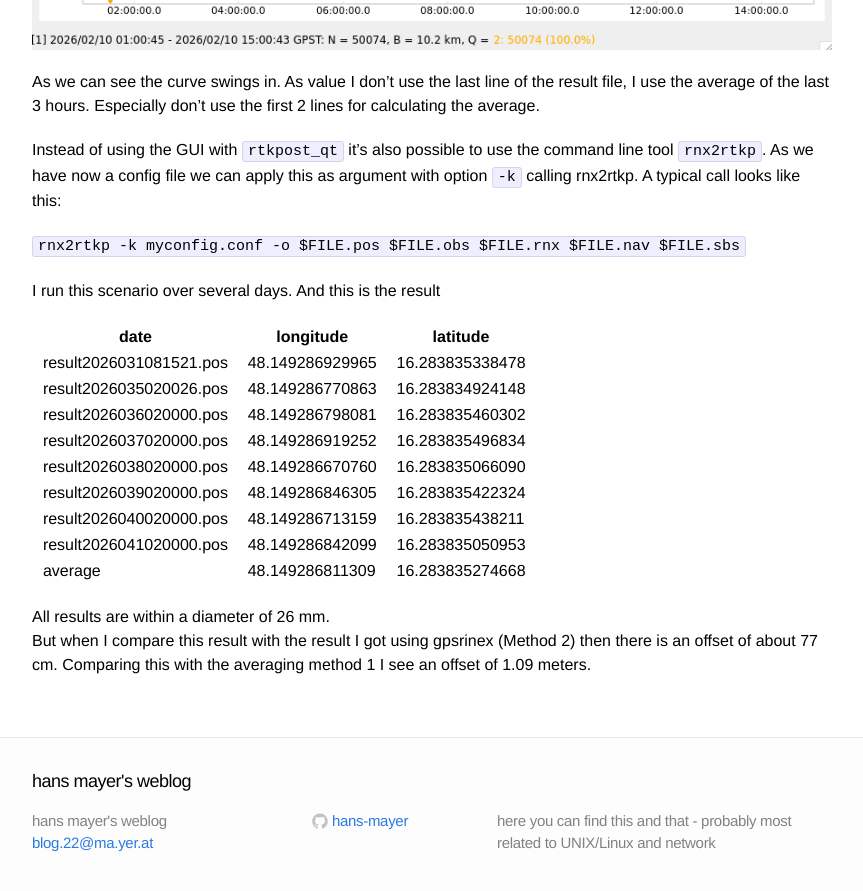
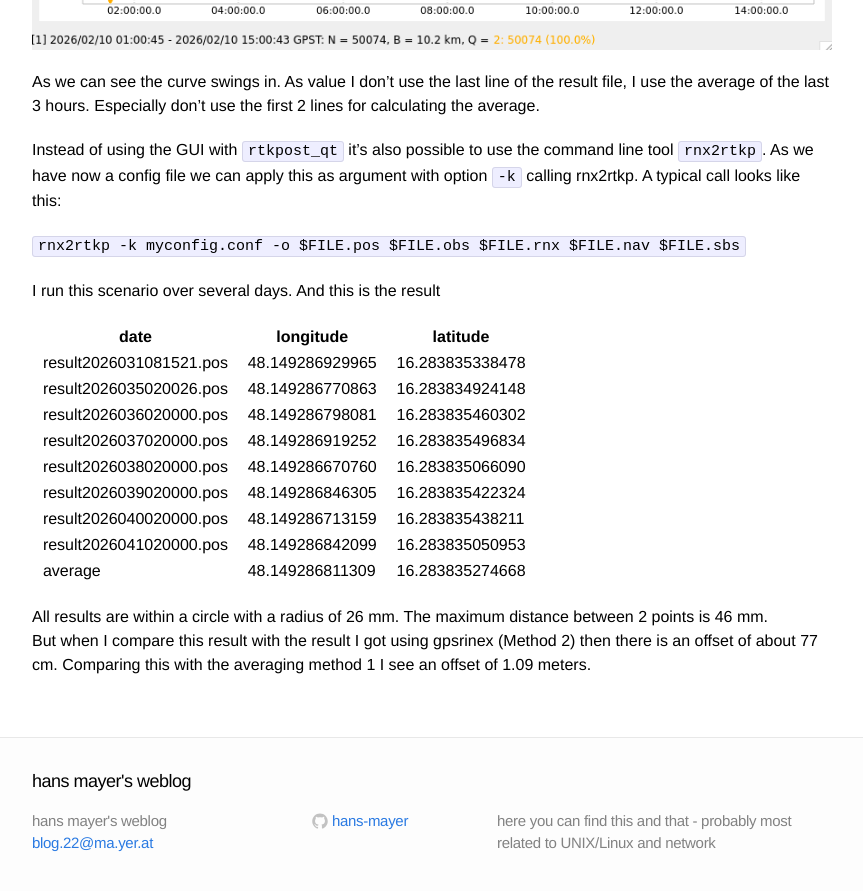
Before and after one commit to hans-mayer/blog, a Jekyll site: the page built from _posts/2026-02-21-PPP-with-RTKLIB.markdown, in a window 1280 px wide and 900 px high, scrolled down 3305 px. Shown: the top 891 px of the window, without its empty margins (208-1071 px from the left). Built offline with Jekyll 4.4.1, drawn with Linux system fonts in a browser that asks for light colours.

Commit message:
_posts/2026-02-21-PPP-with-RTKLIB.markdown

```diff
--- a/_posts/2026-02-21-PPP-with-RTKLIB.markdown
+++ b/_posts/2026-02-21-PPP-with-RTKLIB.markdown
@@ -96,6 +96,6 @@ I run this scenario over several days. And this is the result
 | &nbsp;&nbsp;result2026041020000.pos&nbsp;&nbsp; | &nbsp;&nbsp;48.149286842099&nbsp;&nbsp; | &nbsp;&nbsp;16.283835050953&nbsp;&nbsp; |
 | &nbsp;&nbsp;average&nbsp;&nbsp;                 | &nbsp;&nbsp;48.149286811309&nbsp;&nbsp; | &nbsp;&nbsp;16.283835274668&nbsp;&nbsp; |
 
-All results are within a diameter of 26 mm. <br>
+All results are within a circle with a radius of 26 mm. The maximum distance between 2 points is 46 mm. <br>
 But when I compare this result with the result I got using gpsrinex (Method 2) then there is an offset of about 77 cm.
 Comparing this with the averaging method 1 I see an offset of 1.09 meters.
```
